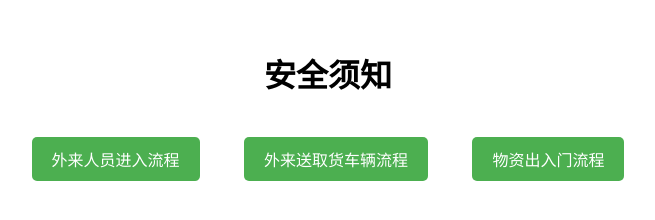
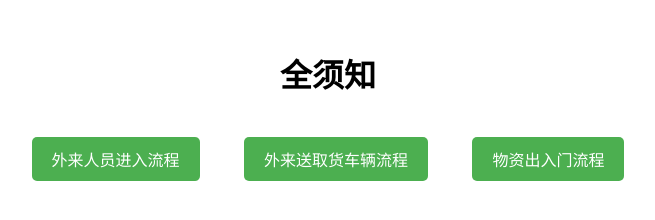
Before and after one commit to Nason12/scan-code, a plain HTML site: page index.html in a window 1280 px wide. Shown: the whole page, without its empty margins (312-967 px from the left). Drawn offline with Linux system fonts and the light colour scheme.

Commit message:
Update index.html

```diff
--- a/index.html
+++ b/index.html
@@ -22,7 +22,7 @@
     </style>
 </head>
 <body>
-    <h1>安全须知</h1>
+    <h1>全须知</h1>
     <div>
         <a href="visitor.html" class="button">外来人员进入流程</a>
         <a href="vehicles.html" class="button">外来送取货车辆流程</a>
```
